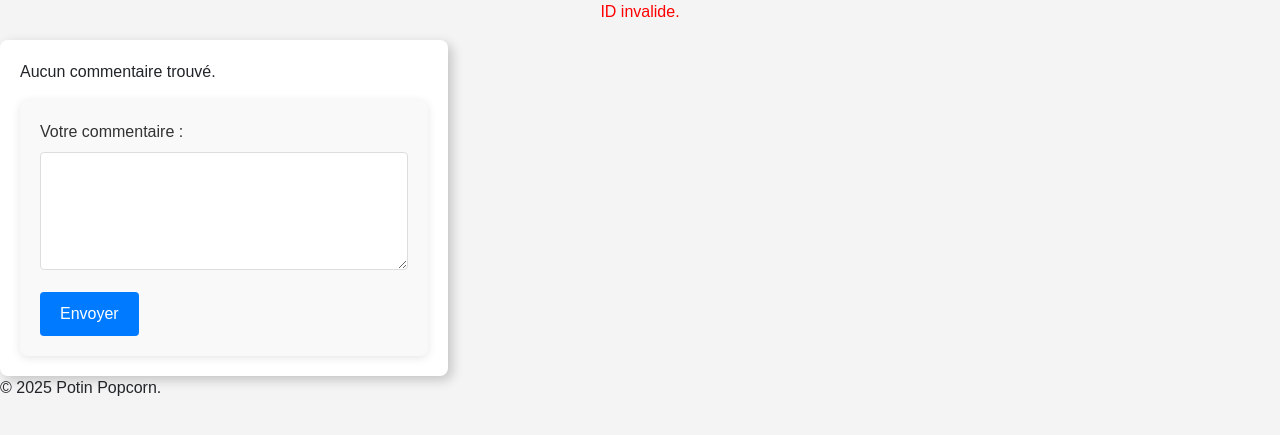
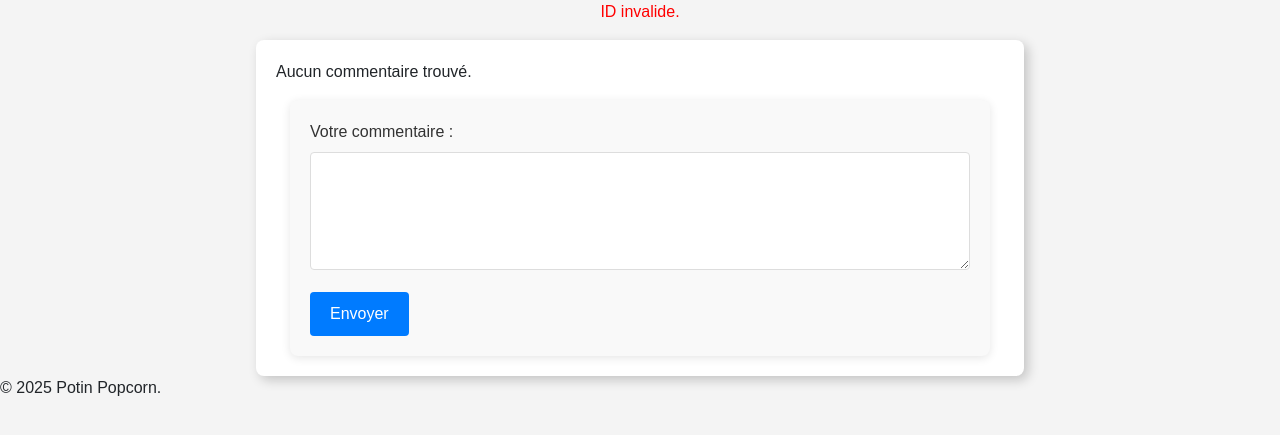
Before and after one commit to NoemieDML/Blog, a PHP site: page /single.php in a window 1280 px wide. Shown: the part 154-589 px from the top of the page. Run offline with PHP 8.4, Linux system fonts and the light colour scheme; data that the repository does not hold is empty.

Commit message:
sauvegerde

```diff
--- a/css/styles.css
+++ b/css/styles.css
@@ -326,7 +326,7 @@
 /* Style du formulaire */
 form {
     width: 100%;
-    max-width: 600px;
+    max-width: 700px;
     margin: 0 auto;
     padding: 20px;
     background-color: #f9f9f9;
--- a/single.php
+++ b/single.php
@@ -41,7 +41,7 @@
 <?php } ?>
 
 
-<div class="commentaire">
+<div class="container">
 
     <?php include 'db\db-comments.php' ?>
 
```
